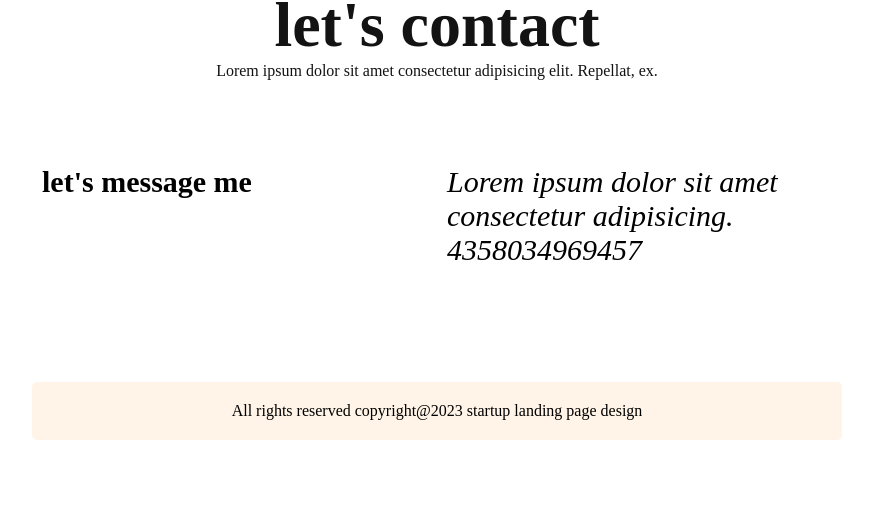
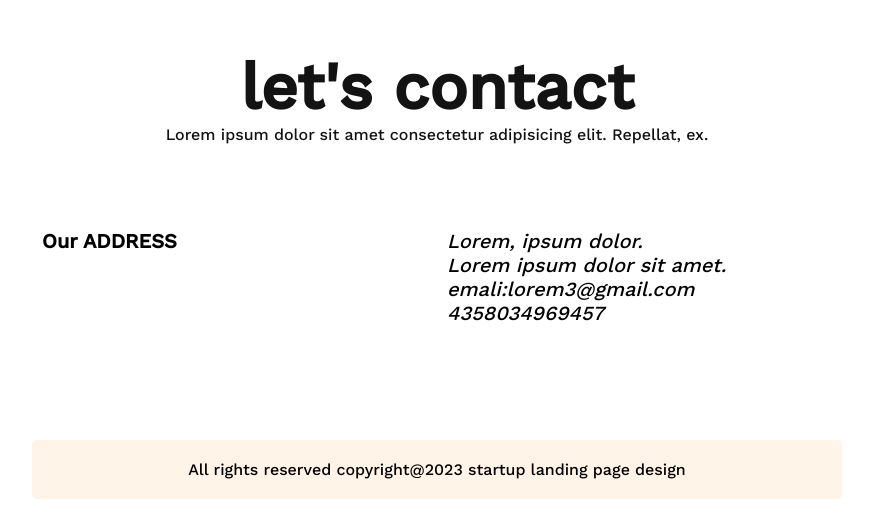
Before and after one commit to sharin45593/project-4, a plain HTML site: page index.html in a window 1280 px wide. Shown: the part 2691-3220 px from the top of the page, without its empty margins (203-1076 px from the left). Before the commit the page ends 3161 px from the top, so only its background shows below. Drawn offline with nearby package versions, Linux system fonts and the light colour scheme.

Commit message:
responsive

```diff
--- a/index.html
+++ b/index.html
@@ -4,8 +4,11 @@
     <meta charset="UTF-8">
     <meta http-equiv="X-UA-Compatible" content="IE=edge">
     <meta name="viewport" content="width=device-width, initial-scale=1.0">
+    <link rel="stylesheet" href="styles/style.css">
+    <link rel="preconnect" href="https://fonts.googleapis.com">
+    <link rel="preconnect" href="https://fonts.gstatic.com" crossorigin>
+    <link href="https://fonts.googleapis.com/css2?family=Open+Sans:ital,wght@0,300;0,800;1,300;1,400&family=Work+Sans:wght@500&display=swap" rel="stylesheet">
     <title>Assignment2</title>
-    <link rel="stylesheet" href="styles/style.css">
 </head>
 <body>
     <header class="header">
@@ -130,23 +133,31 @@
         </section>
 
            <section class="container">
+
+
                 <div class="section">
                     <h3 class="section-title">let's contact</h3>
                     <p>Lorem ipsum dolor sit amet consectetur adipisicing elit. Repellat, ex.</p>
                 </div>
+
+
                     <div class="contact">
                         <div class="from-info">
 
-                    <h4 >let's message me </h4>
+                            <h4 >Our ADDRESS</h4>
                         </div>
                         <div class="from-info">
                            <Address>
-                    Lorem ipsum dolor sit amet consectetur adipisicing.
+                            Lorem, ipsum dolor.<br>
+                            Lorem ipsum dolor sit amet.<br>
+                            emali:lorem3@gmail.com
                             <i class="fa fa-phone" aria-hidden="true">4358034969457</i>
                            </Address>
 
                         </div>
                     </div>
+
+
 
         </section>
     </main>
--- a/styles/style.css
+++ b/styles/style.css
@@ -2,6 +2,8 @@
     box-sizing: border-box;
     margin: 0;
     padding: 0;
+    font-family: 'Open Sans', sans-serif;
+    font-family: 'Work Sans', sans-serif;
 }
 nav{
     display: flex;
@@ -165,14 +167,15 @@ color: #131313;
     width: 45.22px;
     height: 45.22px;
 }
+
 .contact{
     display: grid;
     grid-template-columns: repeat(2,1fr);
 }
 .from-info{
     padding: 55px 10px;
-    font-size: 30px;
-    font-weight: 400px;
+    font-size: 20px;
+    font-weight: 200px;
 }
 
 .footer{
@@ -196,8 +199,8 @@ nav ul{
 }
 .container{
     width:100%;
-    padding: 30px;
-    margin-top: 21px;
+    padding: 10px;
+    margin-top: 10px;
     margin: 0 auto;
 
 }
@@ -252,5 +255,10 @@ background: rgb(239, 227, 227);
 .customer:hover{
     background: rgb(245, 110, 110);
 
+
+}
+.contact{
+
+    grid-template-columns: repeat(1,1fr);
 }
 }
```
Lines whose indentation alone changed are shown as unchanged.
